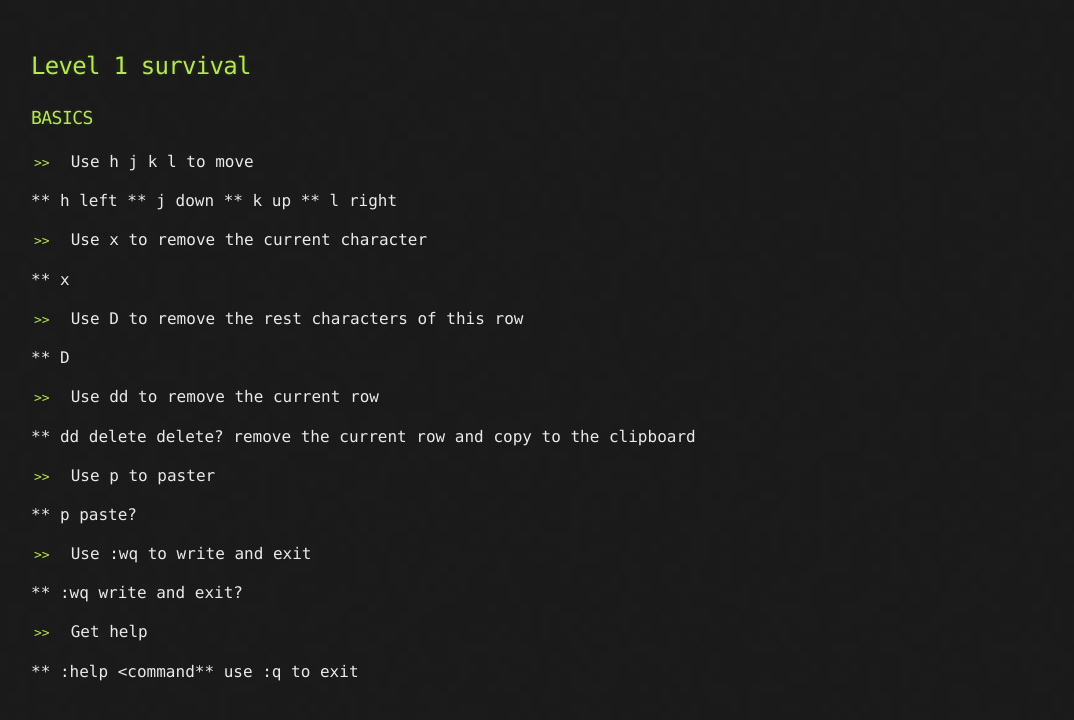
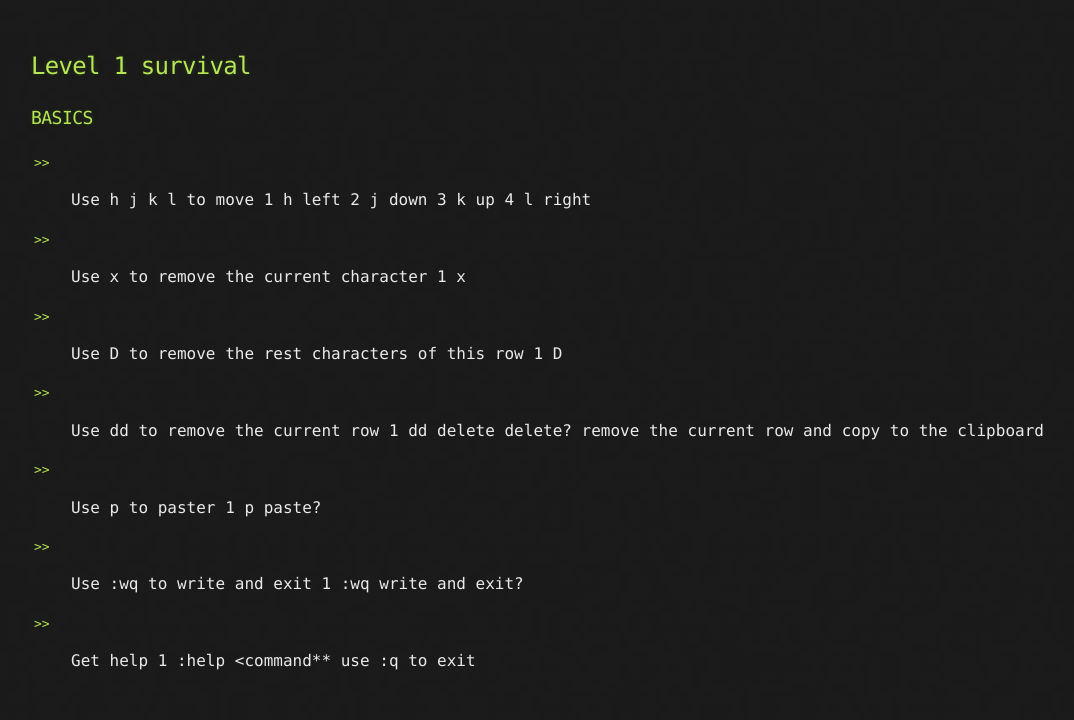
Before and after one commit to zhquake/gitBlog, a Jekyll site: the page built from _posts/2014-06-11-LearnVimLevel1.md, in a window 1280 px wide. Shown: the top 720 px of the page, without its empty margins (33-1107 px from the left). Built offline with Jekyll 4.4.1, drawn with Linux system fonts in a browser that asks for light colours.

Commit message:
replace quote with list in level1

```diff
--- a/_posts/2014-06-11-LearnVimLevel1.md
+++ b/_posts/2014-06-11-LearnVimLevel1.md
@@ -8,32 +8,25 @@ title: Learn Vim Level 1
 ###BASICS
 
 * Use h j k l to move
-
-** h left
-** j down
-** k up
-** l right
+1 h left
+2 j down
+3 k up
+4 l right
 
 * Use x to remove the current character
-
-** x
+1 x
 
 * Use D to remove the rest characters of this row
-
-** D
+1 D
 
 * Use dd to remove the current row
-
-** dd  delete delete? remove the current row and copy to the clipboard
+1 dd  delete delete? remove the current row and copy to the clipboard
 
 * Use p to paster
-
-** p   paste?
+1 p   paste?
 
 * Use :wq to write and exit
-
-** :wq  write and exit?
+1 :wq  write and exit?
 
 * Get help
-
-** :help <command**  use :q to exit
+1 :help <command**  use :q to exit
```
Also changed, not shown: _posts/2014-06-11-LearnVimLevel2.md (+5 -5 lines).
